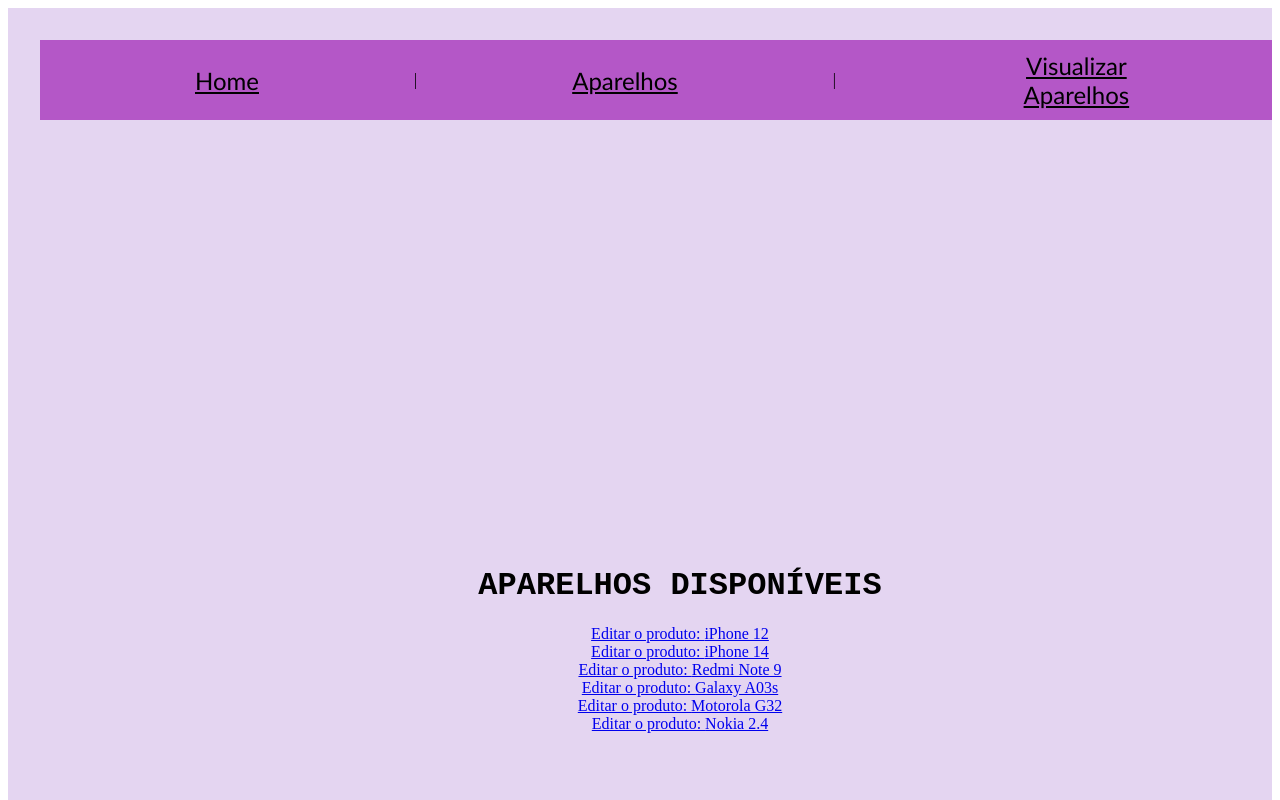
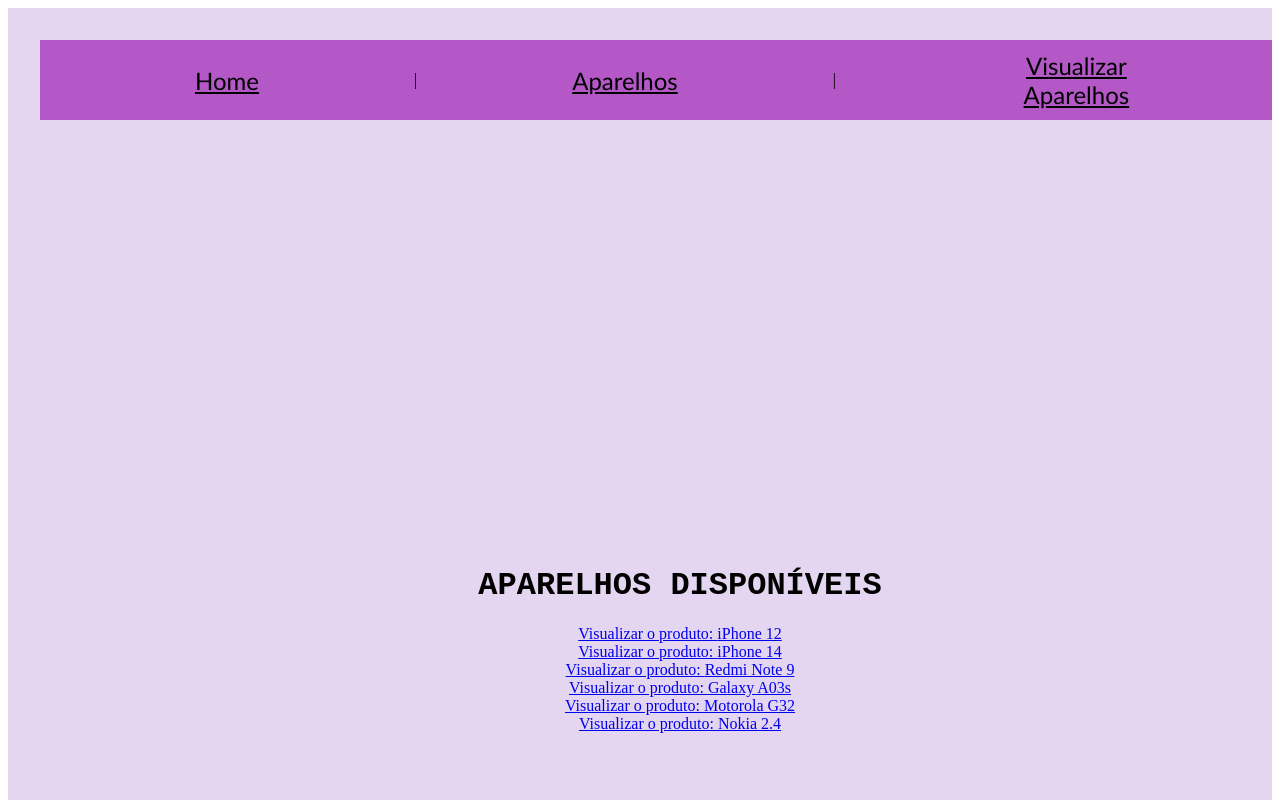
Before and after one commit to LeonardoCamargo77/exercicios-react, a React (Vite) app: page /Aparelhos in a window 1280 px wide. Shown: the top 800 px of the page. Built offline with nearby package versions, Linux system fonts and the light colour scheme.

Commit message:
Finalização do site.

```diff
--- a/src/routes/Aparelhos/index.jsx
+++ b/src/routes/Aparelhos/index.jsx
@@ -9,7 +9,7 @@ export default function Aparelhos(){
             {listaProdutos.map(prod => (
                 <div key={prod.id}>
                     <Link to={`/Aparelhos/editar/${prod.id}`}>
-                        Editar o produto: {prod.nome}
+                        Visualizar o produto: {prod.nome}
                     </Link>
                 </div>
             ))}
```
Also changed, not shown: 1 other file (tests, documents, lock files or other folders).
